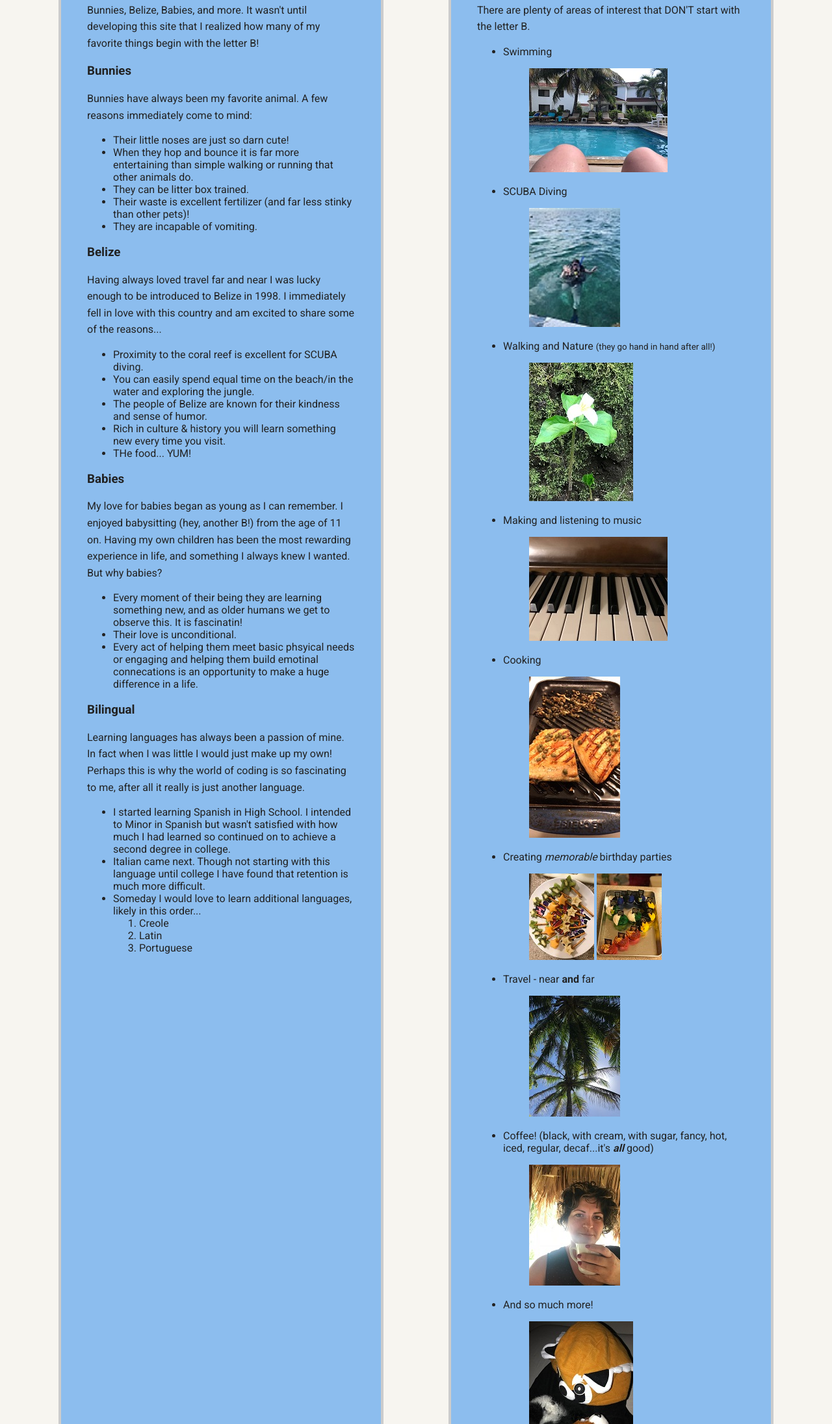
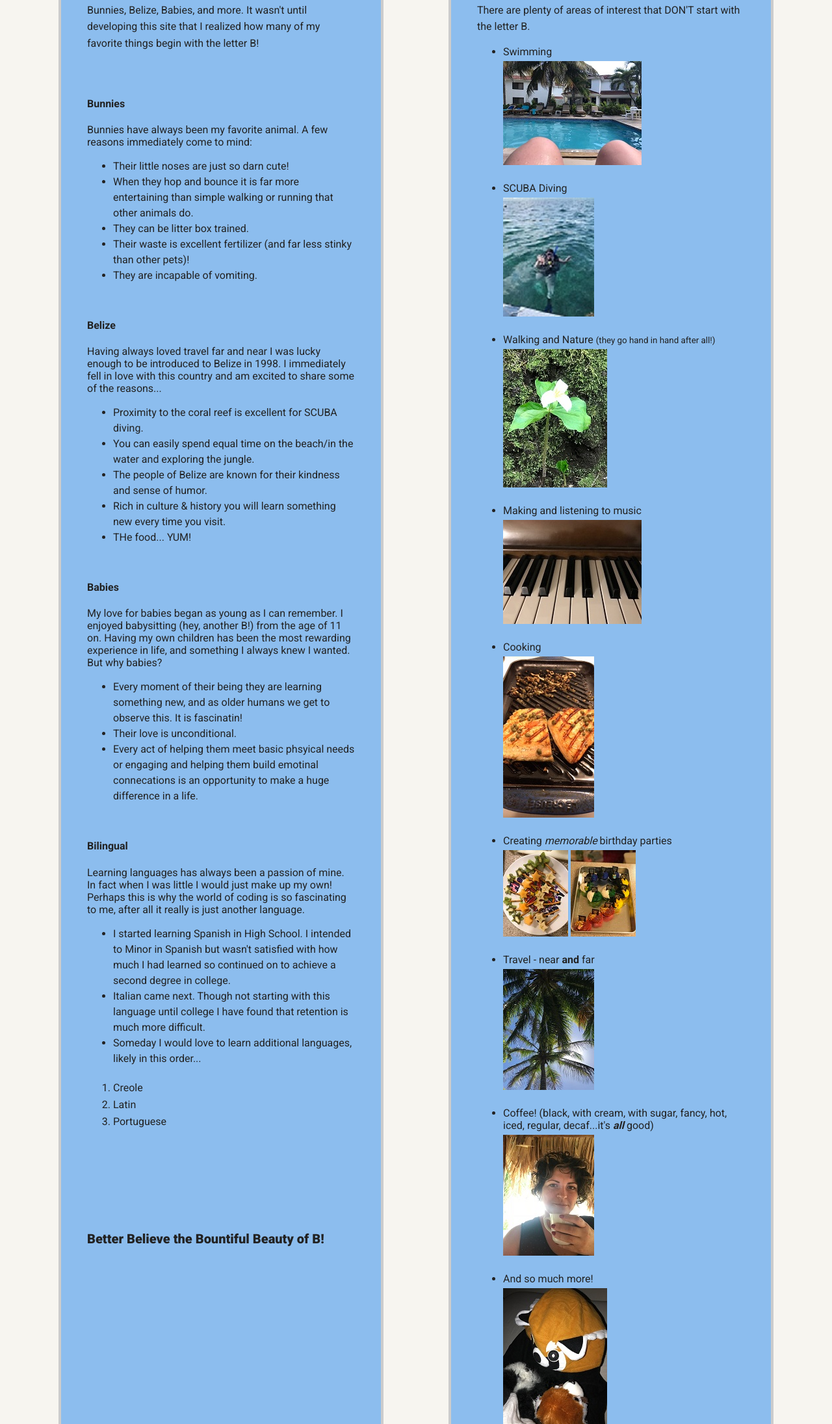
Before and after one commit to angelfish2510/portfolio_update_v1, a plain HTML site: page interests.html in a window 1280 px wide. Shown: the part 609-2800 px from the top of the page at 65% size. Drawn offline with Linux system fonts and the light colour scheme; a web font is replaced by a local one.

Commit message:
Edits from html validation

```diff
--- a/interests.html
+++ b/interests.html
@@ -23,104 +23,85 @@
       <p class="tag interests-b">Bunnies, Belize, Babies (and more).</p>
     </header>
 
+
     <main class="flex">
       <div class="card-interests">
         <h2>Better Begin with the B's</h2>
-        <p>Bunnies, Belize, Babies, and more.  It wasn't until developing this site that I realized how many of my favorite things begin with the letter B!</p>
-        <h3>Bunnies</h3>
-        <p>Bunnies have always been my favorite animal.  A few reasons immediately come to mind:
-    <ul>
+        <p class=b-interests>Bunnies, Belize, Babies, and more.  It wasn't until developing this site that I realized how many of my favorite things begin with the letter B!</p>
+        <h4>Bunnies</h4>
+        Bunnies have always been my favorite animal.  A few reasons immediately come to mind:
+    <ul class="ul-interests">
         <li>Their little noses are just so darn cute!</li>
         <li>When they hop and bounce it is far more entertaining than simple walking or running that other animals do.</li>
         <li>They can be litter box trained.</li>
         <li>Their waste is excellent fertilizer (and far less stinky than other pets)!</li>
         <li>They are incapable of vomiting.</li>
-    </ul></p>
-        <h3>Belize</h3>
-        <p>Having always loved travel far and near I was lucky enough to be introduced to Belize in 1998.  I immediately fell in love with this country and am excited to share some of the reasons...
-            <UL>
+    </ul>
+        <h4>Belize</h4>
+        Having always loved travel far and near I was lucky enough to be introduced to Belize in 1998.  I immediately fell in love with this country and am excited to share some of the reasons...
+            <ul class="ul-interests">
                 <li>Proximity to the coral reef is excellent for SCUBA diving.</li>
                 <li>You can easily spend equal time on the beach/in the water and exploring the jungle.</li>
                 <li>The people of Belize are known for their kindness and sense of humor.</li>
                 <li>Rich in culture & history you will learn something new every time you visit.</li>
                 <li>THe food... YUM!</li>
-            </UL></p>
-        <h3>Babies</h3>
-          <p>My love for babies began as young as I can remember.  I enjoyed babysitting (hey, another B!) from the age of 11 on.  Having my own children has been the most rewarding experience in life, and something I always knew I wanted.  But why babies?</p>
-            <Ul>
+            </ul>
+        <h4>Babies</h4>
+          My love for babies began as young as I can remember.  I enjoyed babysitting (hey, another B!) from the age of 11 on.  Having my own children has been the most rewarding experience in life, and something I always knew I wanted.  But why babies?
+            <ul class="ul-interests">
                 <li>Every moment of their being they are learning something new, and as older humans we get to observe this.  It is fascinatin!</li>
                 <li>Their love is unconditional.</li>
                 <li>Every act of helping them meet basic phsyical needs or engaging and helping them build emotinal connecations is an opportunity to make a huge difference in a life.</li>
             </Ul>
-        <h3>Bilingual</h3>
-        <p>Learning languages has always been a passion of mine.  In fact when I was little I would just make up my own!  Perhaps this is why the world of coding is so fascinating to me, after all it really is just another language.</p>
-          <ul>
+        <h4>Bilingual</h4>
+        Learning languages has always been a passion of mine.  In fact when I was little I would just make up my own!  Perhaps this is why the world of coding is so fascinating to me, after all it really is just another language.
+          <ul class="ul-bilingual">
               <li>I started learning Spanish in High School.  I intended to Minor in Spanish but wasn't satisfied with how much I had learned so continued on to achieve a second degree in college.</li>
               <li>Italian came next.  Though not starting with this language until college I have found that retention is much more difficult.</li>
               <li>Someday I would love to learn additional languages, likely in this order...</li>
+          </ul>
                 <ol>
-                    <li>Creole</li>
+
+                    <li >Creole</li>
                     <li>Latin</li>
                     <li>Portuguese</li>
                 </ol>
-          </ul></div>
+
+              <p class="b-summary">Better Believe the Bountiful Beauty of B!</p>
+
+          </div>
 
       <div class="card-interests">
         <h2>What about the non-B's?</h2>
         <p>There are plenty of areas of interest that DON'T start with the letter B.</p>
         <ul>
-          <li>Swimming</li>
-          <figure>
-            <img src="images/Swimming.jpg" alt="Picture of swimming pool with Lisa's knees at the bottom of the image, palm trees and Paradise Villas Condos in the background, Ambergris Caye, Belize." title="One of my favorite swimming pools in one of my favorite places, Paradise Villas condos in San Pedro, Belize.">
-          </figure>
-          <li>SCUBA Diving</li>
-          <figure>
-            <img src="images/SCUBA.jpg" alt="Picture of Lisa in the waters of Ambergris Caye with SCUBA gear on." title="Diving with the best, Ched Cabral owner of Reef Adventures, in San Pedro, Belize.">
-          </figure>
-          <li>Walking and Nature <small>(they go hand in hand after all!)</small></li>
-          <figure>
-            <img src="images/Nature.jpg" alt="Picture of trillium flower at Tryon Creek State Park in Oregon." title="What luck to visit Tryon Creek State Park during the peak of the very brief Trillium season!">
-          </figure>
-          <li>Making and listening to music</li>
-          <figure>
-            <img src="images/Piano.jpg" alt="Picture of a few keys on a brown upright piano." title="My childhood piano, which I adopted a couple of years ago.">
-          </figure>
-          <li>Cooking</li>
-          <figure>
-            <img src="images/Cooking.jpg" alt="Picture of grilled salmon with crispy capers, fully cooked but still on stove-top grill pan." title="Crispy capers elevate the simple grilled salmon to a new level of delicious!">
-          </figure>
-          <li>Creating <em>memorable</em> birthday parties</li>
-          <figure>
-            <img src="images/More-Birthday.jpg" alt="Picture of star-shaped fruits and cheeses on pretzel sticks displayed for Fairy themed Birthday Party." title="Fun snacks for a 5-year old fairy birthday party." > <img src="images/Birthday.jpg" alt="Cupcakes decorated with Harry Potter House theme arranged on a platter in the shape of a 9 for Harry Potter themed Birthday Party." title="Which house are you in? Harry Potter cupcakes for a special 9 year old.">
-          </figure>
-          <li>Travel - near <strong>and</strong> far</li>
-          <figure>
-            <img src="images/Palms.jpg" alt="Palm trees as seen laying in a hammock looking to the sky in Corozal, Belize." title="Relaxing on a hammock in my home away from home Corozal, Belize looking up at the palm fronds.">
-          </figure>
-          <li>Coffee! (black, with cream, with sugar, fancy, hot, iced, regular, decaf...it's <em><strong>all</strong></em> good)</li>
-          <figure>
-            <img src="images/Coffee.jpg" alt="Picture of Lisa holding a cup of coffee on the porch of a thatch-roof cabana." title="Coffee delivered to my cabana, ready to drink when I wake up?  Yes please!  Thank you St. George's Caye Resort!">
-          </figure>
-          <li>And so much more!</li>
-          <figure>
-            <img src="images/Panda-Party.jpg" alt="Girl in red panda costume holding a stuffed animal red panda and a stuffed animal giant panda." title="My girl with her babies.">
-          </figure>
+          <li>Swimming<br><img src="images/Swimming.jpg" alt="Picture of swimming pool with Lisa's knees at the bottom of the image, palm trees and Paradise Villas Condos in the background, Ambergris Caye, Belize." title="One of my favorite swimming pools in one of my favorite places, Paradise Villas condos in San Pedro, Belize." class="image-style"></li>
+          <li>SCUBA Diving<br><img src="images/SCUBA.jpg" alt="Picture of Lisa in the waters of Ambergris Caye with SCUBA gear on." title="Diving with the best, Ched Cabral owner of Reef Adventures, in San Pedro, Belize." class="image-style"></li>
+          <li>Walking and Nature <small>(they go hand in hand after all!)</small><br>            <img src="images/Nature.jpg" alt="Picture of trillium flower at Tryon Creek State Park in Oregon." title="What luck to visit Tryon Creek State Park during the peak of the very brief Trillium season!" class="image-style"></li>
+          <li>Making and listening to music<br><img src="images/Piano.jpg" alt="Picture of a few keys on a brown upright piano." title="My childhood piano, which I adopted a couple of years ago." class="image-style"></li>
+          <li>Cooking<br><img src="images/Cooking.jpg" alt="Picture of grilled salmon with crispy capers, fully cooked but still on stove-top grill pan." title="Crispy capers elevate the simple grilled salmon to a new level of delicious!" class="image-style"></li>
+          <li>Creating <em>memorable</em> birthday parties<br><img src="images/More-Birthday.jpg" alt="Picture of star-shaped fruits and cheeses on pretzel sticks displayed for Fairy themed Birthday Party." title="Fun snacks for a 5-year old fairy birthday party." class="image-style"> <img src="images/Birthday.jpg" alt="Cupcakes decorated with Harry Potter House theme arranged on a platter in the shape of a 9 for Harry Potter themed Birthday Party." title="Which house are you in? Harry Potter cupcakes for a special 9 year old." class="image-style"></li>
+          <li>Travel - near <strong>and</strong> far<br><img src="images/Palms.jpg" alt="Palm trees as seen laying in a hammock looking to the sky in Corozal, Belize." title="Relaxing on a hammock in my home away from home Corozal, Belize looking up at the palm fronds." class="image-style"></li>
+          <li>Coffee! (black, with cream, with sugar, fancy, hot, iced, regular, decaf...it's <em><strong>all</strong></em> good)<br><img src="images/Coffee.jpg" alt="Picture of Lisa holding a cup of coffee on the porch of a thatch-roof cabana." title="Coffee delivered to my cabana, ready to drink when I wake up?  Yes please!  Thank you St. George's Caye Resort!" class="image-style"></li>
+          <li>And so much more!<br><img src="images/Panda-Party.jpg" alt="Girl in red panda costume holding a stuffed animal red panda and a stuffed animal giant panda." title="My girl with her babies." class="image-style"></li>
         </ul>
         <p>The <em>beauty of this world we live in</em> is that new experiences are <strong><em>endless</em></strong> and with the <em>right mindset</em> we can learn something <u><strong>every single day.</strong></u> </p>
       </div>
 
     </main>
-    <footer>
+
+  <footer>
       <ul>
         <li><a href="https://twitter.com/AngelisaHerring" target="_blank" class="social twitter">Twitter</a></li>
         <!-- <li><a href="#" class="social linkedin">LinkedIn</a></li> -->
         <li><a href="https://github.com/angelfish2510/" target="_blank" class="social github">Github</a></li>
       </ul>
-      <p><blockquote cite="https://quotefancy.com/quote/758025/Maya-Angelou-If-you-don-t-like-something-change-it-If-you-can-t-change-it-change-your">
+      <blockquote cite="https://quotefancy.com/quote/758025/Maya-Angelou-If-you-don-t-like-something-change-it-If-you-can-t-change-it-change-your">
         <p>If you don't like something, change it.  If you can't change it, change your attitude.</p>
-        <footer>—<cite>Maya Angelou</cite></footer>
-    </blockquote></p>
-      <p> <class="copyright">Copyright 2019, Lisa Herring</p>
-    </footer>
-  </body>
-  </html>
+          —<cite>Maya Angelou</cite>
+    </blockquote>
+    <p class="copyright">Copyright 2019, Lisa Herring</p>
+
+  </footer>
+</body>
+</html>
--- a/styles.css
+++ b/styles.css
@@ -266,8 +266,39 @@ a.social:hover {
     padding: 0 30px;
   }
 
+.image-style {
+  padding-top: 5px;
+  padding-bottom: 22px;
+}
 
-  main {
+.b-interests{
+  margin-bottom: 70px;
+  }
+
+.b-summary{
+    margin-top: 150px;
+    font-size: 20px;
+    font-weight: 800;
+    text-align: left;
+    }
+
+
+ol {
+margin-top: 20px;
+line-height: 165%;
+}
+
+.ul-interests {
+line-height: 150%;
+margin-bottom: 55px;
+}
+
+.ul-bilingual {
+  line-height: 150%;
+  /* margin-bottom: 5px;  */
+  }
+
+main {
     padding-top: 20px;
   }
 
```
Also changed, not shown: contact.html (+5 -4 lines).
